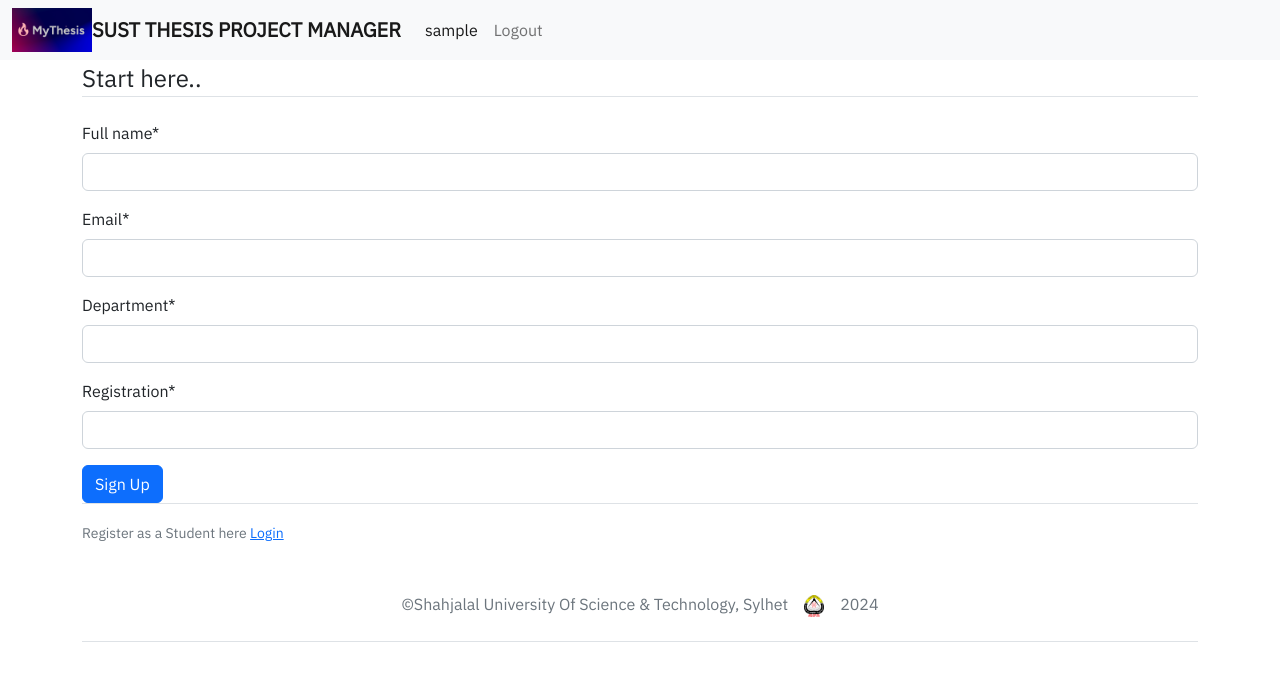
After one commit to nahian-147/sust_thesis_project_manager, a Django app: page /register-student/ in a window 1280 px wide. The commit adds this page. Shown: the top 697 px of the page. Run offline with Django 4.2, Linux system fonts and the light colour scheme; the visitor is signed in with stand-in values (Sample User, id 1); data comes from the database, SQL or seed files in the repository; some libraries are stand-ins or nearby versions.

Commit message:
created new forms and user interfaces

```diff
--- a/sust_thesis_project_manager/urls.py
+++ b/sust_thesis_project_manager/urls.py
@@ -15,4 +15,5 @@ urlpatterns = [
     path('profile/', user_views.user_profile, name='profile'),
     path('api/profile/', user_views.api_user_profile, name='api_profile'),
     path('api/register-role/', user_views.register_role, name='register_role'),
+    path('register-student/', user_views.register_as_student, name='register_student'),
 ]
--- a/templates/base.html
+++ b/templates/base.html
@@ -235,7 +235,7 @@
               <div class="container">
                 <footer class="py-3 my-4">
                   <ul class="nav justify-content-center border-bottom pb-3 mb-3">
-                    <li class="nav-item"><a href="http://www.sust.ac.bd/"
+                    <li class="nav-item"><a href="https://www.sust.edu/"
                         class="nav-link px-2 text-muted">&copy;Shahjalal University Of Science & Technology, Sylhet</a></li>
                     <li class="nav-item"><a href="http://www.sust.ac.bd/"
                         class="nav-link px-2 text-muted"><img
--- a/thesis_project_management/models.py
+++ b/thesis_project_management/models.py
@@ -66,7 +66,7 @@ class Arrangement(models.Model):
     course_teacher = models.ForeignKey(Teacher, on_delete=models.CASCADE)
     begin_date = models.DateField(default=django.utils.timezone.now)
     end_date = models.DateField(default=datetime.datetime.fromtimestamp(django.utils.timezone.now().timestamp()+3600*24*30*8).date())
-    active = models.BooleanField()
+    active = models.BooleanField(default=True)
 
     class Meta:
         unique_together = ('course', 'year', 'odd_semester')
--- a/thesis_project_management/urls.py
+++ b/thesis_project_management/urls.py
@@ -1,8 +1,9 @@
 from django.urls import path
-from .views import home, create_team, get_arrangements
+from .views import home, create_team, get_arrangements, create_team_ui
 
 urlpatterns = [
     path('home/', home, name='home'),
-    path('api/create-team/', create_team, name='create_team'),
+    path('api/create-team/', create_team, name='create_team_rest'),
     path('api/get-arrangements/', get_arrangements, name='get_arrangements'),
+    path('create-team/', create_team_ui, name='create_team'),
 ]
--- /dev/null
+++ b/users/forms.py
@@ -0,0 +1,9 @@
+from django.forms import Form
+from django import forms
+
+
+class StudentRegistrationForm(Form):
+    full_name = forms.CharField(max_length=100)
+    email = forms.CharField(max_length=100)
+    department = forms.CharField(max_length=10)
+    registration = forms.CharField(max_length=12)
--- a/users/models.py
+++ b/users/models.py
@@ -52,4 +52,4 @@ class Supervisor(Teacher):
 
 
 class Student(Participant):
-    registration = models.BigIntegerField(primary_key=True)
+    registration = models.CharField(primary_key=True, max_length=12)
--- /dev/null
+++ b/users/templates/users/register-student.html
@@ -0,0 +1,25 @@
+{% extends "base.html" %}
+{% load crispy_forms_tags %}
+{% load static %}
+{% block content %}
+
+<div class="content-section">
+    <form method="POST">
+        {% csrf_token %}
+        <fieldset class="form-group">
+            <legend class="border-bottom mb-4">Start here..</legend>
+            {{ form|crispy }}
+        </fieldset>
+        <div class="form-group">
+            <button class="btn btn-primary">Sign Up</button>
+        </div>
+    </form>
+    <div class="border-top pt-3">
+        <small class="text-muted">
+            Register as a Student here
+            <a class="ml-2" href="{% url 'login' %}">Login</a>
+        </small>
+    </div>
+</div>
+
+{% endblock content%}
--- a/users/views.py
+++ b/users/views.py
@@ -1,6 +1,9 @@
 import json
 import logging
 
+from django.core.exceptions import ObjectDoesNotExist
+
+from .forms import StudentRegistrationForm
 from django.contrib import messages
 from django.contrib.auth.decorators import login_required
 from django.contrib.auth.forms import UserCreationForm
@@ -46,28 +49,74 @@ class RegisterUserAPIView(generics.CreateAPIView):
 def user_profile(request):
     user = User.objects.get(username=request.user.username)
     teams = None
+    participant_avatar = None
+    student_avatar = None
+    supervisor_avatar = None
+    teacher_avatar = None
 
-    student_avatar = Student.objects.filter(user=user)
-    if student_avatar:
+    try:
+        student_avatar = Student.objects.get(user=user)
         logger.info('found student avatar for this profile')
-        teams = get_all_teams_of_a_participant(student_avatar.first())
+        teams = get_all_teams_of_a_participant(student_avatar)
+        participant_avatar = student_avatar
+    except ObjectDoesNotExist:
+        pass
 
-    supervisor_avatar = Supervisor.objects.filter(user=user)
-    if supervisor_avatar:
+    try:
+        supervisor_avatar = Supervisor.objects.get(user=user)
         logger.info('found supervisor avatar for this profile')
-        teams = get_all_teams_of_a_participant(supervisor_avatar.first())
+        teams = get_all_teams_of_a_participant(supervisor_avatar)
+        participant_avatar = supervisor_avatar
+    except ObjectDoesNotExist:
+        pass
 
-    teacher_avatar = Teacher.objects.filter(user=user)
-    if teacher_avatar:
+    try:
+        teacher_avatar = Teacher.objects.get(user=user)
         logger.info('found teacher avatar for this profile')
-        teams = get_all_teams_of_a_participant(teacher_avatar.first())
-    return render(request, 'users/profile.html', {
-        'title': request.user,
-        'student_avatar': student_avatar.first() if student_avatar else None,
-        'supervisor_avatar': supervisor_avatar.first() if supervisor_avatar else None,
-        'teacher_avatar': teacher_avatar.first() if teacher_avatar else None,
-        'teams': teams
-    })
+        teams = get_all_teams_of_a_participant(teacher_avatar)
+        participant_avatar = teacher_avatar
+    except ObjectDoesNotExist:
+        pass
+
+    if participant_avatar is not None:
+        return render(request, 'users/profile.html', {
+            'title': request.user,
+            'student_avatar': student_avatar if student_avatar else None,
+            'supervisor_avatar': supervisor_avatar if supervisor_avatar else None,
+            'teacher_avatar': teacher_avatar if teacher_avatar else None,
+            'teams': teams
+        })
+    else:
+        return redirect('register_student')
+
+
+@login_required()
+def register_as_student(request):
+    user = User.objects.get(username=request.user.username)
+    try:
+        student = Student.objects.get(user=user)
+        return redirect('profile')
+    except ObjectDoesNotExist:
+        if request.method == 'GET':
+            form = StudentRegistrationForm()
+            return render(request, 'users/register-student.html', {'title': 'Register Student', 'form': form})
+        elif request.method == 'POST':
+            form = StudentRegistrationForm(request.POST)
+            if form.is_valid():
+                if register_user_as_a_student(user=user, student_data={
+                    'full_name': form.cleaned_data.get('full_name'),
+                    'email': form.cleaned_data.get('email'),
+                    'registration': form.cleaned_data.get('registration'),
+                    'department': form.cleaned_data.get('department')
+                }):
+                    messages.success(request, f'Student Account created for user {user.username}.')
+                    return redirect('profile')
+                else:
+                    messages.warning(request, f'Student With this Registration Exists!')
+                    return render(request, 'users/register-student.html', {'title': 'Register Student', 'form': form})
+            else:
+                messages.warning(request, f'Please check your input')
+                return render(request, 'users/register-student.html', {'title': 'Register Student', 'form': form})
 
 
 @api_view(['GET'])
@@ -143,4 +192,4 @@ def register_role(request):
         else:
             return Response(status=403, data={"message": "Teacher Info missing!"})
     else:
-        return Response(status=403, data={"message": "You Naughty Punk !!!"})
+        return Response(status=403, data={"message": "Invalid role_id"})
```
Also changed, not shown: thesis_project_management/forms.py (added, +16 -0 lines), thesis_project_management/templates/thesis_project_management/create-team.html (added, +25 -0 lines), thesis_project_management/views.py (+14 -3 lines), users/register_roles.py (+7 -3 lines), thesis_project_management/templates/thesis_project_management/home.html (renamed from thesis_project_management/templates/thesis_project_mamagement/home.html).
